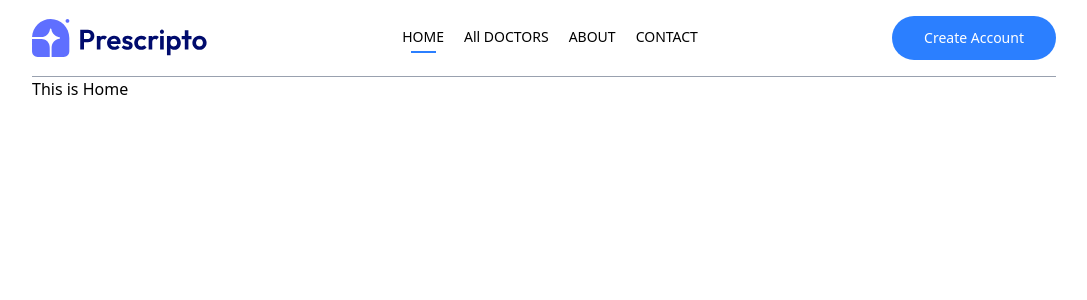
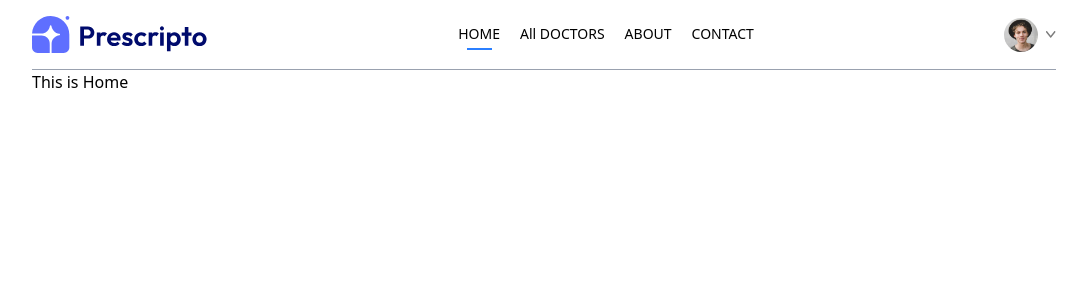
Before and after one commit to roshan-bajgain/Doctor_Appoinment_System_Front-end, a React (Vite) app: page / in a window 1280 px wide. Shown: the top 300 px of the page, without its empty margins (96-1183 px from the left). Built offline with nearby package versions, Linux system fonts and the light colour scheme.

Commit message:
Style the profile and also dropdown

```diff
--- a/src/components/Navbar.jsx
+++ b/src/components/Navbar.jsx
@@ -1,8 +1,10 @@
-import React from "react";
+import React, { useState } from "react";
 import { assets } from "../assets/assets";
 import { NavLink, useNavigate } from "react-router-dom";
 
 export const Navbar = () => {
+  const [showMenu, setShowMenu] = useState(false);
+  const [token, setToken] = useState(true);
 
   const Navigate = useNavigate();
   return (
@@ -27,7 +29,27 @@ export const Navbar = () => {
         </NavLink>
       </ul>
       <div className="flex items-center gap-4">
-        <button onClick={()=> Navigate('/login')} className="bg-blue-500 text-white px-8 py-3 rounded-full font-light hidden md:block">Create Account</button>
+        {token ? (
+          <div className="flex items-center gap-2 cursor-pointer group relative">
+            <img className="w-8.5 rounded-full" src={assets.profile_pic} alt="Profile image" />
+            <img className="w-2.5" src={assets.dropdown_icon} alt="Drop Down Icon" />
+            <div className="absolute top-0 right-0 pt-18 text-base font-medium text-gray-500 z-20 hidden group-hover:block">
+              <div>
+                <p>My Profile</p>
+                <p>My Appoinment</p>
+                <p>Logout</p>
+              </div>
+            </div>
+
+          </div>
+        ) : (
+          <button
+            onClick={() => Navigate("/login")}
+            className="bg-blue-500 text-white px-8 py-3 rounded-full font-light hidden md:block"
+          >
+            Create Account
+          </button>
+        )}
       </div>
     </div>
   );
```
